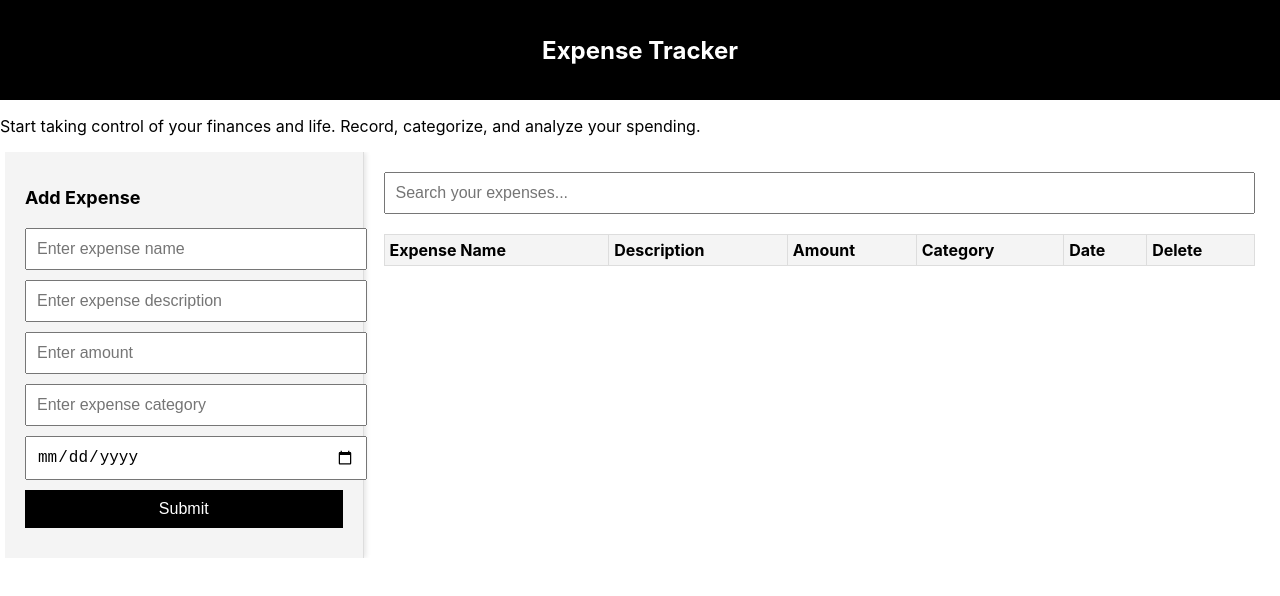
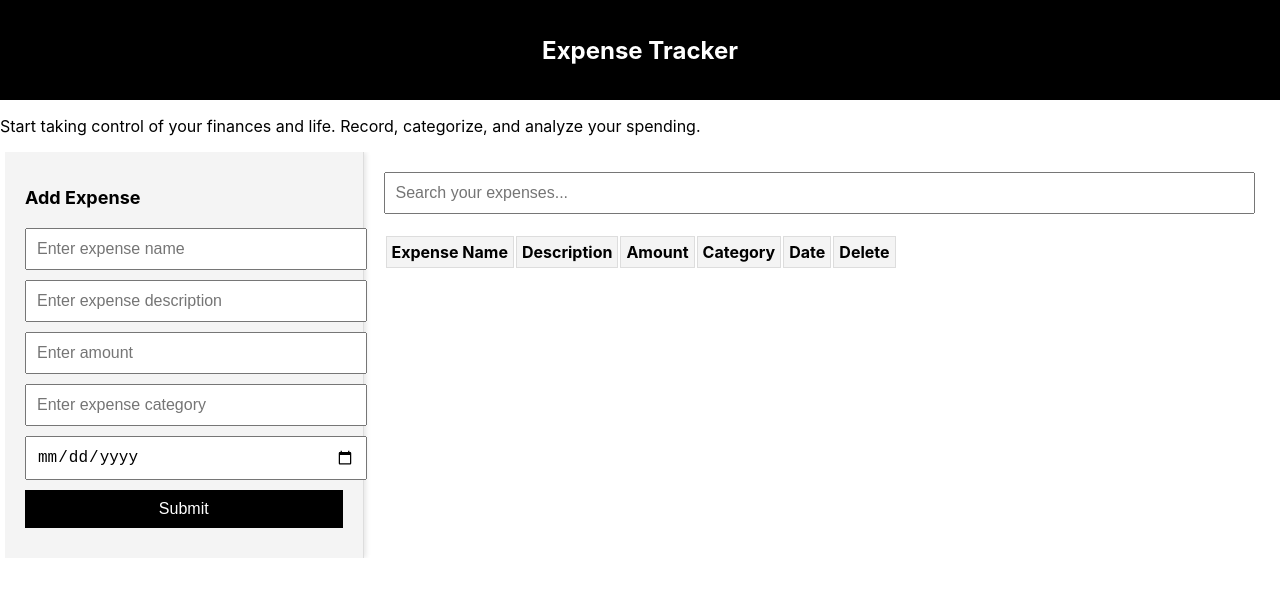
Before and after one commit to dylan-indieka/Expense-tracker, a React (Create React App) app: page / in a window 1280 px wide. Shown: the top 596 px of the page. Built offline with nearby package versions, Linux system fonts and the light colour scheme.

Commit message:
add files

```diff
--- a/src/App.css
+++ b/src/App.css
@@ -110,10 +110,7 @@ App {
   box-sizing: border-box;
 }
 
-table {
-  width: 100%;
-  border-collapse: collapse;
-}
+
 
 table th,
 table td {
```
